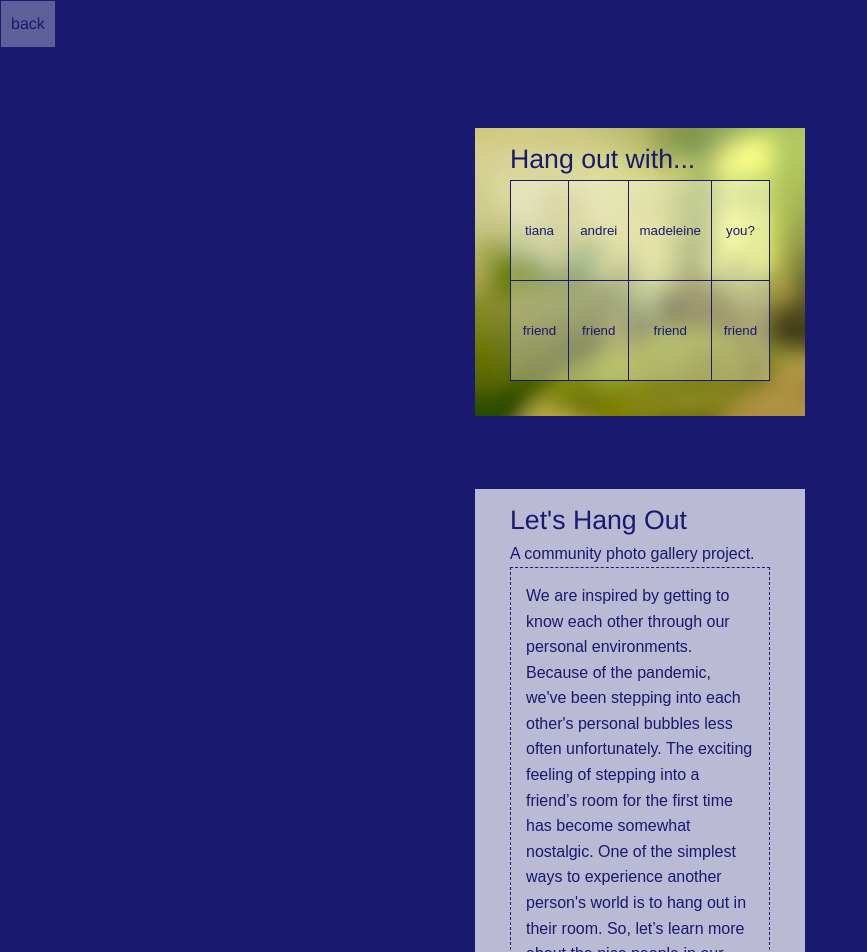
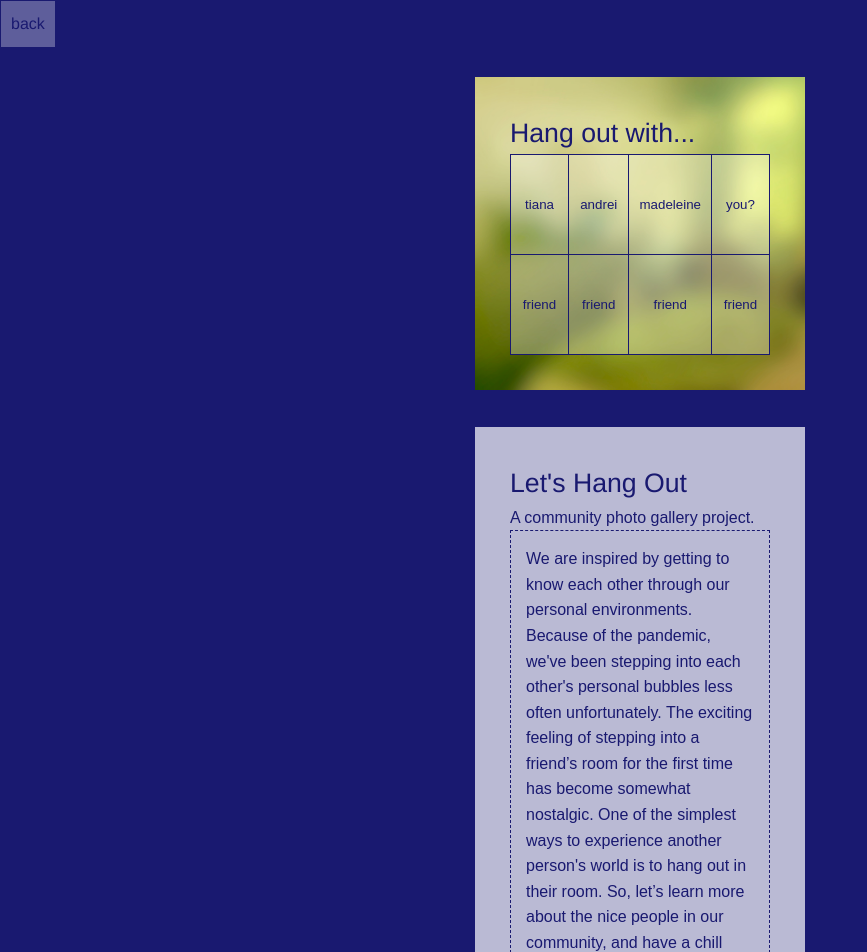
Before and after one commit to Volvox-Vault/volvox-vault, a Vue app: page /archive/LHO in a window 1280 px wide. Shown: the top 952 px of the page, without its empty margins (0-867 px from the left). Built offline with nearby package versions, Linux system fonts and the light colour scheme.

Commit message:
lllhhhoo

```diff
--- a/src/views/archive/2021/6/LHO.vue
+++ b/src/views/archive/2021/6/LHO.vue
@@ -5,7 +5,7 @@
 
     <div id="back" style="position: absolute; border: 1px solid midnightblue; padding: 10px;"><a href="../../">back</a></div>
 
-    <br> <br> <br>
+    <br>
     <div class="tours">
     <h1 style="font-weight: normal;">Hang out with...</h1>
     <table>
@@ -14,7 +14,7 @@
     </table>
     </div>
 
-    <br><br>
+    <br>
 
     <main>
 
@@ -89,7 +89,6 @@ body {
 
         main {
             padding: 35px;
-            padding-top: 10px;
             width: 500px;
             margin-left: auto;
             margin-right: auto;
@@ -129,11 +128,10 @@ body {
         .tours {
             border: 1px solid midnightblue;
             padding: 35px;
-            padding-top: 10px;
             width: 70%;
             margin-left: auto;
             margin-right: auto;
-            margin-bottom: 20px;
+            margin-bottom: 10px;
             background: url(lho_bg.jpg);
               background-repeat: no-repeat;
               background-size: cover;
```
